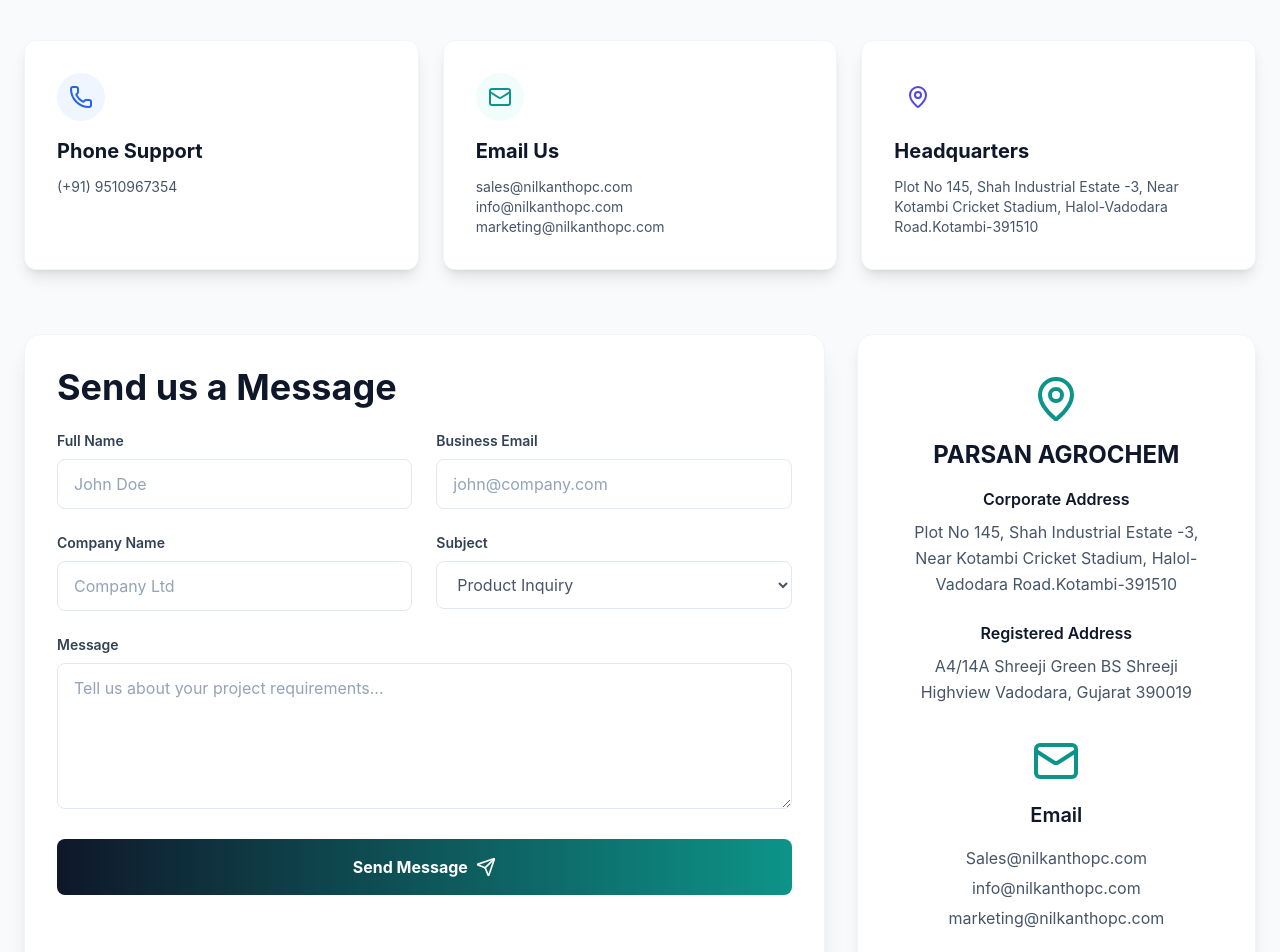
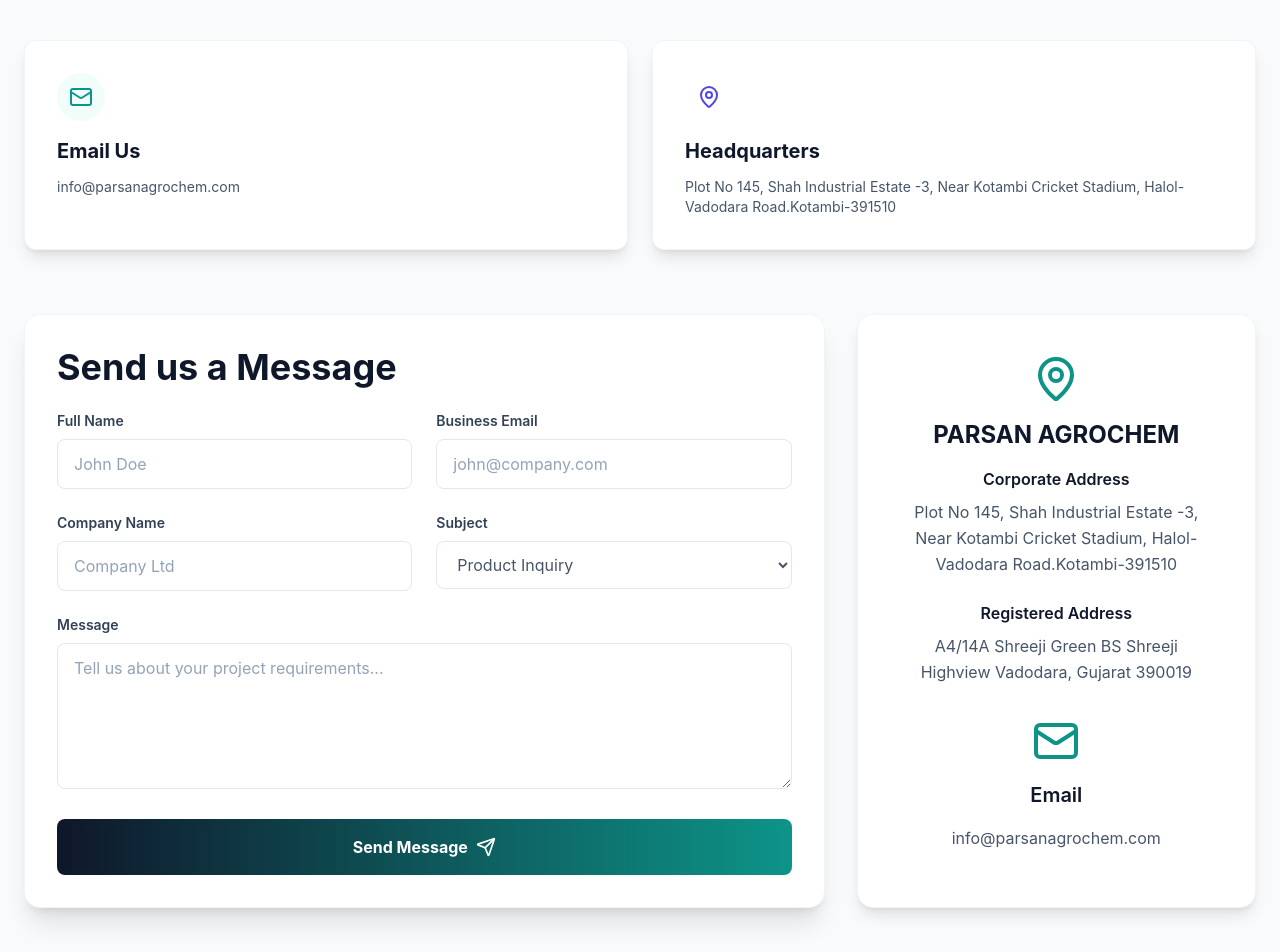
Before and after one commit to reactgopal/chemicalIndustry, a React (Create React App) app: page /contact in a window 1280 px wide. Shown: the part 440-1392 px from the top of the page. Built offline with nearby package versions, Linux system fonts and the light colour scheme; a web font is replaced by a local one.

Commit message:
email change

```diff
--- a/src/components/Contact.js
+++ b/src/components/Contact.js
@@ -6,19 +6,9 @@
 const Contact = () => {
   const contactInfo = [
     {
-      icon: <Phone size={24} />,
-      title: "Phone Support",
-      details: ["(+91) 9510967354"],
-      color: "blue",
-    },
-    {
       icon: <Mail size={24} />,
       title: "Email Us",
-      details: [
-        "sales@nilkanthopc.com",
-        "info@nilkanthopc.com",
-        "marketing@nilkanthopc.com",
-      ],
+      details: ["info@parsanagrochem.com"],
       color: "teal",
     },
     {
@@ -41,7 +31,7 @@
 
       <div className="container mx-auto px-6 py-20">
         {/* Contact Info Cards */}
-        <div className="grid grid-cols-1 md:grid-cols-2 lg:grid-cols-3 gap-6 mb-16">
+        <div className="grid grid-cols-1 md:grid-cols-2 lg:grid-cols-2 gap-6 mb-16">
           {contactInfo.map((item, index) => (
             <motion.div
               key={index}
@@ -177,15 +167,11 @@
               <h3 className="text-xl font-semibold text-primary mb-4">Email</h3>
 
               <div className="space-y-1 text-body">
-                <p>Sales@nilkanthopc.com</p>
-                <p>info@nilkanthopc.com</p>
-                <p>marketing@nilkanthopc.com</p>
+                <p>info@parsanagrochem.com</p>
               </div>
             </div>
           </motion.div>
         </div>
-
-
       </div>
     </div>
   );
```
